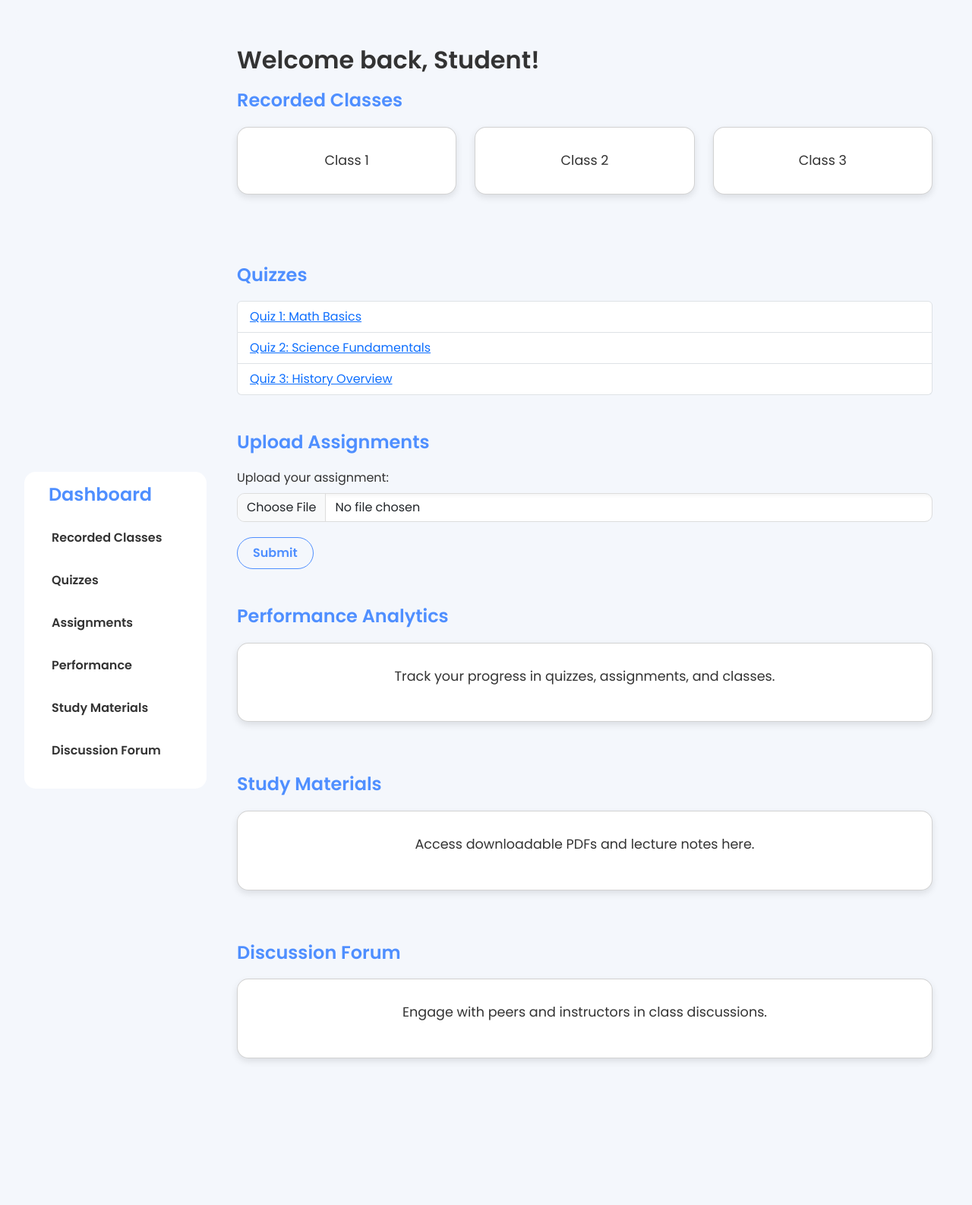
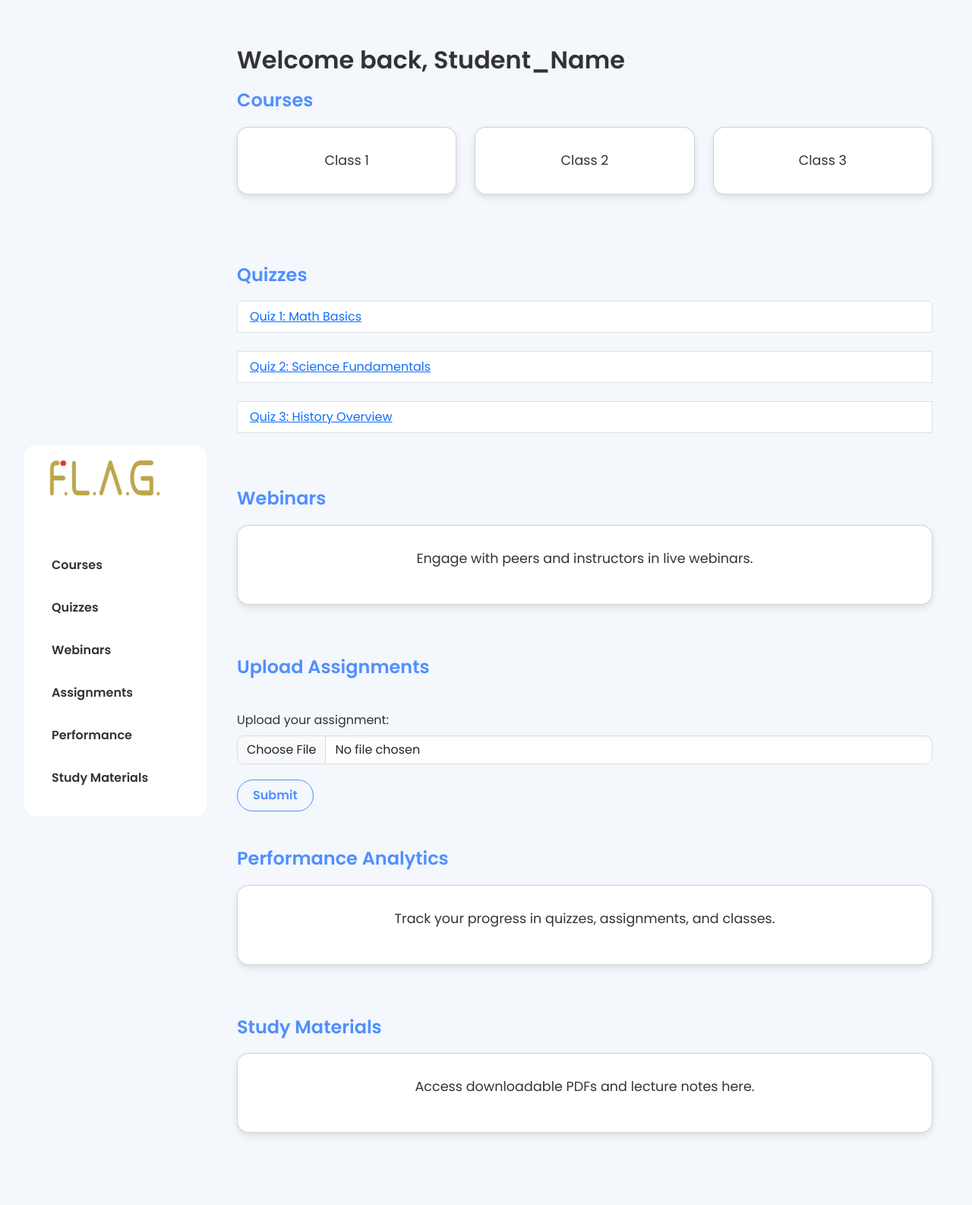
Before and after one commit to lifeplannerdev/flag, a Django app: page /demo/ in a window 1280 px wide. Shown: the top 1586 px of the page at 76% size. Run offline with Django 5.2, Linux system fonts and the light colour scheme; some libraries are stand-ins or nearby versions.

Commit message:
15 jan commit

```diff
--- a/templates/demo.html
+++ b/templates/demo.html
@@ -158,21 +158,27 @@
 
     <div class="container-fluid">
         <!-- Sidebar -->
+
+
         <nav class="sidebar navbar navbar-expand-md" style="background-color: #f4f7fc;">
-          <button class="navbar-toggler mb-5" type="button" data-bs-toggle="collapse" data-bs-target="#sidebarMenu" aria-controls="sidebarMenu" aria-expanded="false" aria-label="Toggle navigation">
+          <button class="navbar-toggler mb-5" type="button" data-bs-toggle="collapse" data-bs-target="#sidebarMenu" aria-controls="sidebarMenu" aria-expanded="false" aria-label="Toggle navigation" style="border:none;">
+            <img src="/static/flagbrand.png" style="width:280px;height:70px;">
             <span class="navbar-toggler-icon"></span>
         </button>
 
           <div class="collapse navbar-collapse" id="sidebarMenu" >
+
               <div class="sidebar p-3">
-                  <h2>Dashboard</h2>
+                <img src="/static/flagbrand.png" style="width:220px;height:60px;margin-bottom: 60px;margin-left: -20px;">
                   <ul class="nav flex-column">
-                      <li class="nav-item"><a class="nav-link" href="#videos">Recorded Classes</a></li>
+
+                      <li class="nav-item"><a class="nav-link" href="#videos">Courses</a></li>
                       <li class="nav-item"><a class="nav-link" href="#quizzes">Quizzes</a></li>
+                      <li class="nav-item"><a class="nav-link" href="#forum">Webinars</a></li>
                       <li class="nav-item"><a class="nav-link" href="#assignments">Assignments</a></li>
                       <li class="nav-item"><a class="nav-link" href="#analytics">Performance</a></li>
                       <li class="nav-item"><a class="nav-link" href="#materials">Study Materials</a></li>
-                      <li class="nav-item"><a class="nav-link" href="#forum">Discussion Forum</a></li>
+
                   </ul>
               </div>
           </div>
@@ -181,11 +187,11 @@
 
         <!-- Main Content -->
         <div class="main-content">
-            <h1>Welcome back, Student!</h1>
+            <h1>Welcome back, Student_Name</h1>
 
             <!-- Recorded Classes Section -->
             <section id="videos">
-                <h2 class="section-title">Recorded Classes</h2>
+                <h2 class="section-title">Courses</h2>
                 <div class="row">
                     <div class="col-md-4 mb-4">
                         <div class="card">
@@ -209,19 +215,30 @@
             <section id="quizzes">
                 <h2 class="section-title">Quizzes</h2>
                 <ul class="list-group">
-                    <li class="list-group-item"><a href="#">Quiz 1: Math Basics</a></li>
-                    <li class="list-group-item"><a href="#">Quiz 2: Science Fundamentals</a></li>
-                    <li class="list-group-item"><a href="#">Quiz 3: History Overview</a></li>
+                    <li class="list-group-item"><a href="#">Quiz 1: Math Basics</a></li><br>
+                    <li class="list-group-item"><a href="#">Quiz 2: Science Fundamentals</a></li><br>
+                    <li class="list-group-item"><a href="#">Quiz 3: History Overview</a></li><br>
                 </ul>
             </section>
             <br><br>
-
+<!-- Discussion Forum Section -->
+<section id="forum">
+  <h2 class="section-title">Webinars</h2>
+  <div class="card">
+      <div class="card-body">
+          <p>Engage with peers and instructors in live webinars.</p>
+      </div>
+  </div>
+</section>
+<br><br>
             <!-- Assignments Section -->
             <section id="assignments">
                 <h2 class="section-title">Upload Assignments</h2>
+                <br>
                 <form>
                     <div class="mb-3">
                         <label for="assignmentUpload" class="form-label">Upload your assignment:</label>
+
                         <input class="form-control" type="file" id="assignmentUpload">
                     </div>
                     <button type="submit" class="btn btn-outline-secondary">Submit</button>
@@ -248,15 +265,7 @@
                 </div>
             </section>
 <br><br>
-            <!-- Discussion Forum Section -->
-            <section id="forum">
-                <h2 class="section-title">Discussion Forum</h2>
-                <div class="card">
-                    <div class="card-body">
-                        <p>Engage with peers and instructors in class discussions.</p>
-                    </div>
-                </div>
-            </section>
+
         </div>
     </div>
 <br><br>
```
Also changed, not shown: static/students1.jpeg (deleted).
